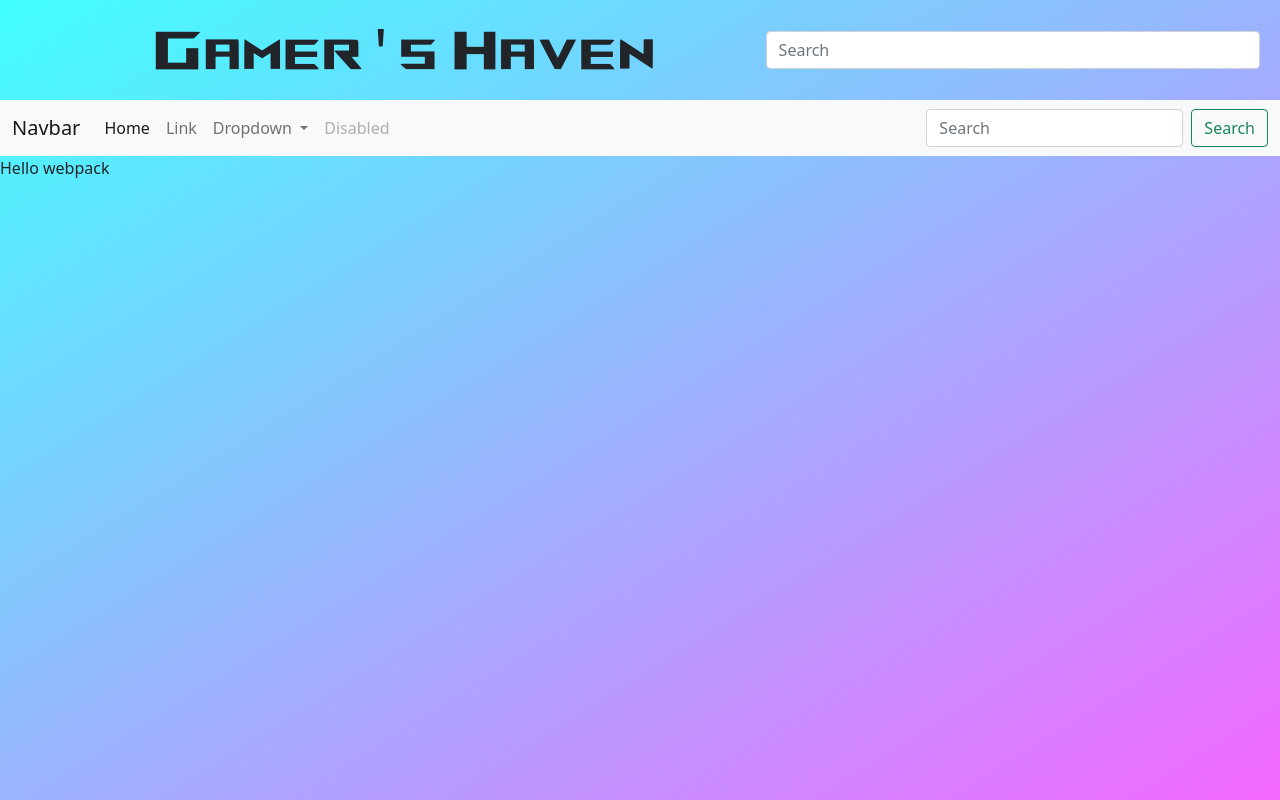
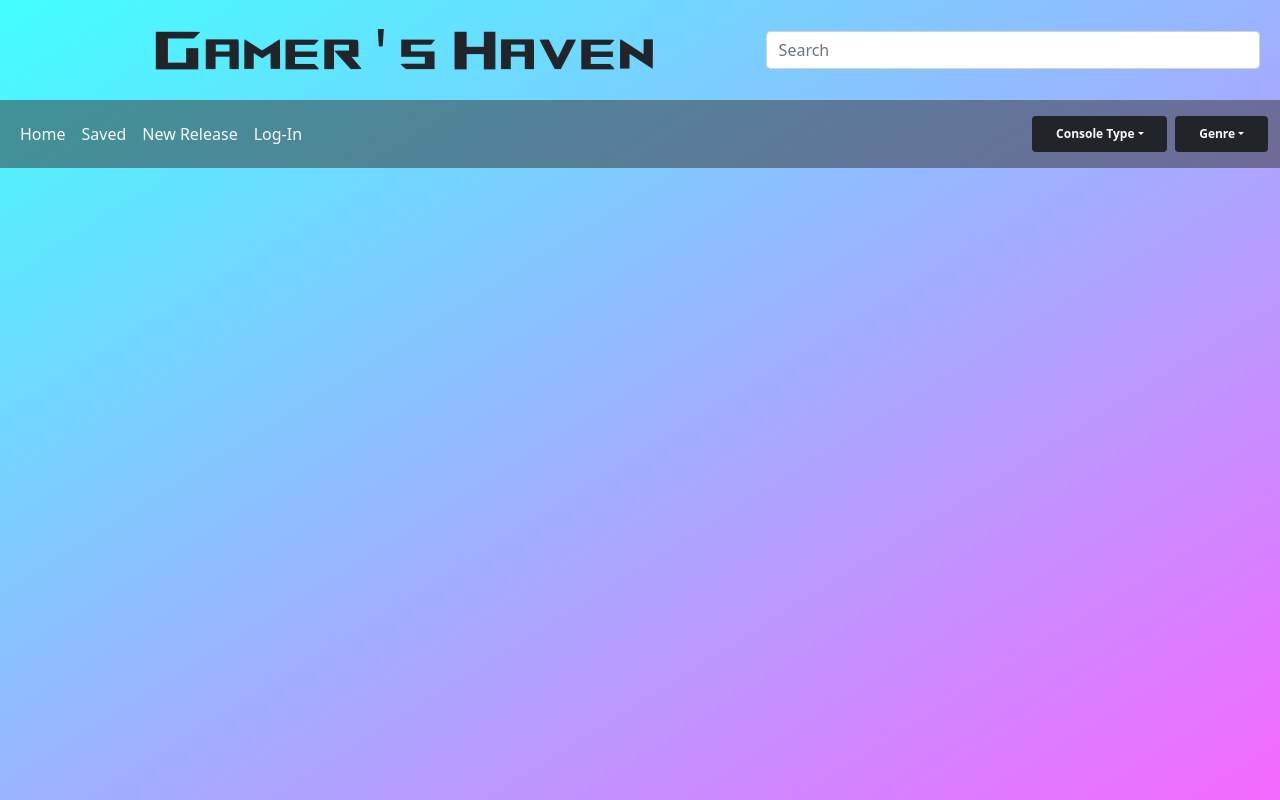
Before and after one commit to MarcGalvez1/gamersHaven, a website with bundled scripts: page dist/index.html in a window 1280 px wide. Built offline with nearby package versions, Linux system fonts and the light colour scheme.

Commit message:
Navbar looks good

```diff
--- /dev/null
+++ b/src/components/MainNav.js
@@ -0,0 +1,92 @@
+function createMainNavbar() {
+  // Create <nav> element
+  const nav = document.createElement("nav");
+  nav.className = "navbar navbar-expand-lg navbar-light custom-bg";
+
+  // Create container for navbar
+  const container = document.createElement("div");
+  container.className = "container-fluid";
+
+  // Create collapsible navigation div
+  const collapseDiv = document.createElement("div");
+  collapseDiv.className = "collapse navbar-collapse";
+  collapseDiv.id = "nav-toggle";
+
+  // Create unordered list for left-aligned items
+  const ulLeft = document.createElement("ul");
+  ulLeft.className = "navbar-nav me-auto mb-2 mb-lg-0";
+
+  // Array of links for left-aligned items
+  const links = ["Home", "Saved", "New Release", "Log-In"];
+  // Create list items and anchor tags for each link
+  links.forEach((linkText) => {
+    const li = document.createElement("li");
+    li.className = "nav-item";
+    const a = document.createElement("a");
+    a.className = "nav-link text-light";
+    a.href = "#";
+    a.textContent = linkText;
+    li.appendChild(a);
+    ulLeft.appendChild(li);
+  });
+
+  // Append left-aligned items to collapsible navigation div
+  collapseDiv.appendChild(ulLeft);
+
+  // Create unordered list for right-aligned items
+  const ulRight = document.createElement("ul");
+  ulRight.className = "navbar nav mx-auto";
+
+  // Array of dropdown items with their respective sub-items
+  const dropdownItems = [
+    {
+      text: "Console Type",
+      items: ["Action", "Another action", "Something else here"],
+    },
+    {
+      text: "Genre",
+      items: ["Action", "Another action", "Something else here"],
+    },
+  ];
+
+  // Create dropdown items and their respective sub-items
+  dropdownItems.forEach((item) => {
+    const li = document.createElement("li");
+    li.className = "nav-item dropdown badge bg-dark ms-2";
+    const a = document.createElement("a");
+    a.className = "nav-link dropdown-toggle text-light";
+    a.href = "#";
+    a.setAttribute("role", "button");
+    a.setAttribute("data-bs-toggle", "dropdown");
+    a.setAttribute("aria-expanded", "false");
+    a.textContent = item.text;
+
+    const dropdownMenu = document.createElement("ul");
+    dropdownMenu.className = "dropdown-menu";
+
+    item.items.forEach((subItemText) => {
+      const subItem = document.createElement("li");
+      const subLink = document.createElement("a");
+      subLink.className = "dropdown-item";
+      subLink.href = "#";
+      subLink.textContent = subItemText;
+      subItem.appendChild(subLink);
+      dropdownMenu.appendChild(subItem);
+    });
+
+    li.appendChild(a);
+    li.appendChild(dropdownMenu);
+    ulRight.appendChild(li);
+  });
+
+  // Append right-aligned items to container
+  container.appendChild(collapseDiv);
+  container.appendChild(ulRight);
+
+  // Append container to nav
+  nav.appendChild(container);
+
+  return nav;
+}
+
+export default createMainNavbar;
--- /dev/null
+++ b/src/components/SearchNav.js
@@ -0,0 +1,56 @@
+function createSearchNavbar() {
+  // Create <nav> element
+  const nav = document.createElement("nav");
+  nav.className = "navbar navbar-light";
+  nav.id = "search-nav";
+
+  // Create <div> element for container
+  const container = document.createElement("div");
+  container.className = "container-fluid";
+
+  // Create toggle button for collapsible navigation
+  const toggleButton = document.createElement("button");
+  toggleButton.className = "navbar-toggler";
+  toggleButton.type = "button";
+  toggleButton.setAttribute("data-bs-toggle", "collapse");
+  toggleButton.setAttribute("data-bs-target", "#nav-toggle");
+  toggleButton.setAttribute("aria-controls", "nav-toggle");
+  toggleButton.setAttribute("aria-expanded", "false");
+  toggleButton.setAttribute("aria-label", "Toggle navigation");
+  toggleButton.id = "toggle-icon";
+
+  // Create icon inside toggle button
+  const toggleIcon = document.createElement("span");
+  toggleIcon.className = "navbar-toggler-icon";
+  toggleButton.appendChild(toggleIcon);
+
+  // Create title for the navbar
+  const title = document.createElement("a");
+  title.className = "title-font";
+  title.id = "title";
+  title.textContent = "Gamer's Haven";
+
+  // Create search form
+  const form = document.createElement("form");
+  form.className = "d-flex search-size";
+
+  // Create search input field
+  const input = document.createElement("input");
+  input.className = "form-control me-2";
+  input.type = "search";
+  input.placeholder = "Search";
+  input.setAttribute("aria-label", "Search");
+  form.appendChild(input);
+
+  // Append elements to container
+  container.appendChild(toggleButton);
+  container.appendChild(title);
+  container.appendChild(form);
+
+  // Append container to nav
+  nav.appendChild(container);
+
+  return nav;
+}
+
+export default createSearchNavbar;
--- a/src/index.js
+++ b/src/index.js
@@ -1,12 +1,14 @@
 import _ from "lodash";
+import createSearchNavBar from "./components/SearchNav";
+import createMainNavBar from "./components/MainNav";
+// function component() {
+//   const element = document.createElement("div");
 
-function component() {
-  const element = document.createElement("div");
+//   // Lodash, now imported by this script
+//   element.innerHTML = _.join(["Hello", "webpack"], " ");
 
-  // Lodash, now imported by this script
-  element.innerHTML = _.join(["Hello", "webpack"], " ");
+//   return element;
+// }
 
-  return element;
-}
-
-document.body.appendChild(component());
+document.body.appendChild(createSearchNavBar());
+document.body.appendChild(createMainNavBar());
```
Also changed, not shown: dist/index.html, dist/main.js, dist/styles/styles.css.
